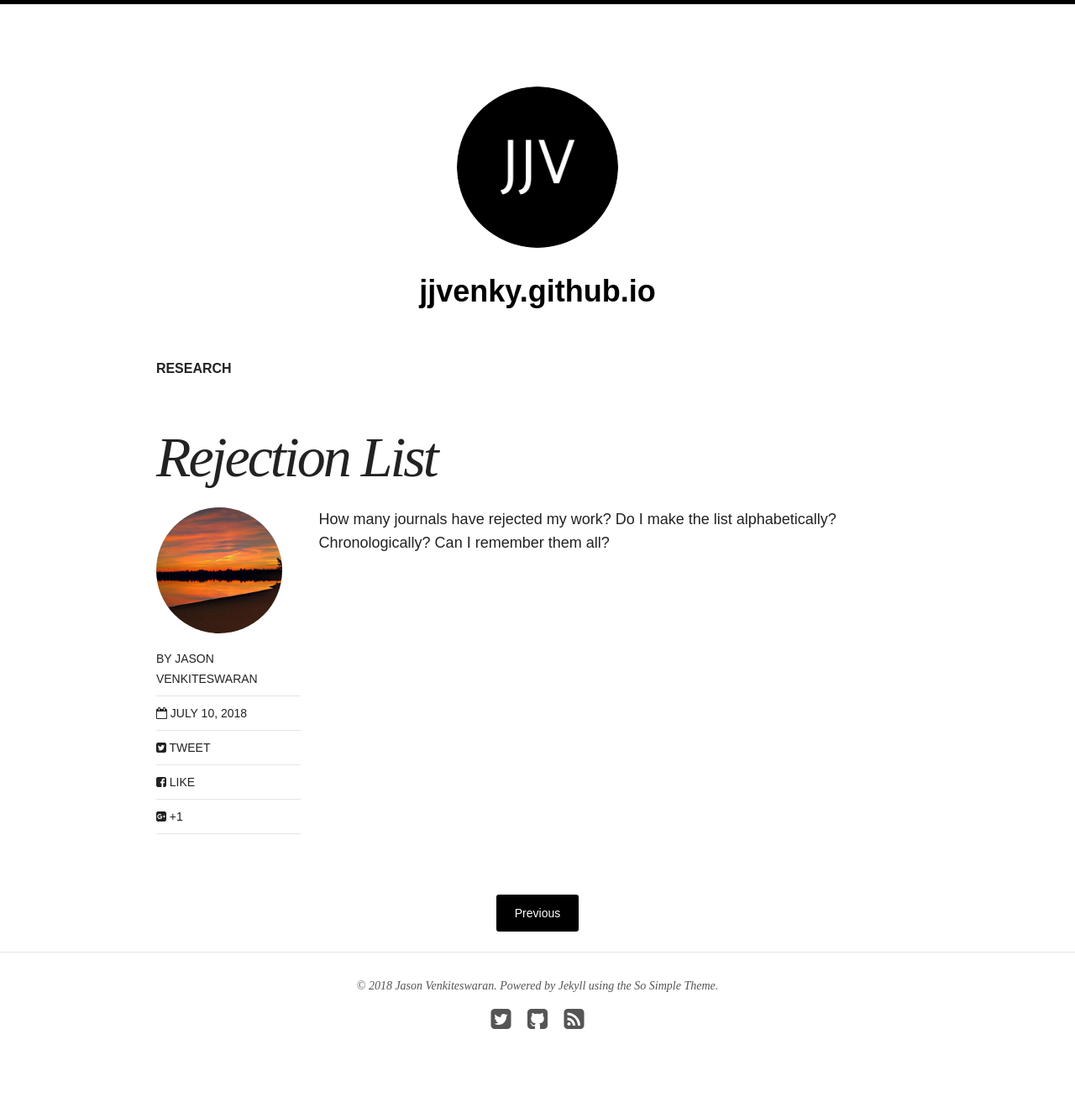
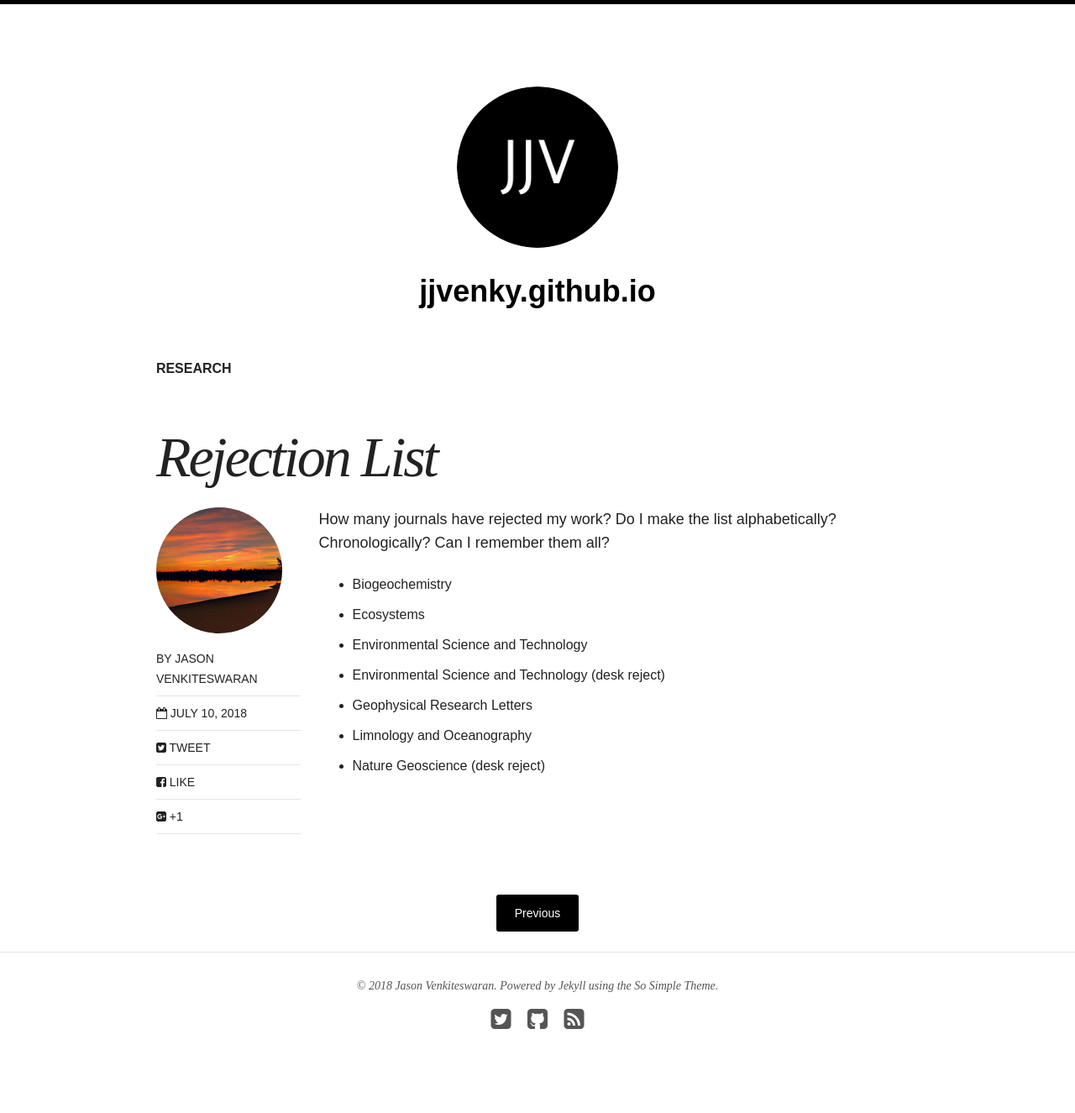
Before and after one commit to jjvenky/jjvenky.github.io, a Jekyll site: the page built from _posts/2018-07-10-rejection-list.md, in a window 1280 px wide. Shown: the whole page at 84% size. Built offline with Jekyll 4.4.1, drawn with Linux system fonts in a browser that asks for light colours; nearby versions of some CDN libraries.

Commit message:
Update rejection list post.

```diff
--- a/_posts/2018-07-10-rejection-list.md
+++ b/_posts/2018-07-10-rejection-list.md
@@ -8,3 +8,11 @@ share: true
 ---
 
 How many journals have rejected my work? Do I make the list alphabetically? Chronologically? Can I remember them all?
+
+* Biogeochemistry
+* Ecosystems
+* Environmental Science and Technology
+* Environmental Science and Technology (desk reject)
+* Geophysical Research Letters
+* Limnology and Oceanography
+* Nature Geoscience (desk reject)
```
